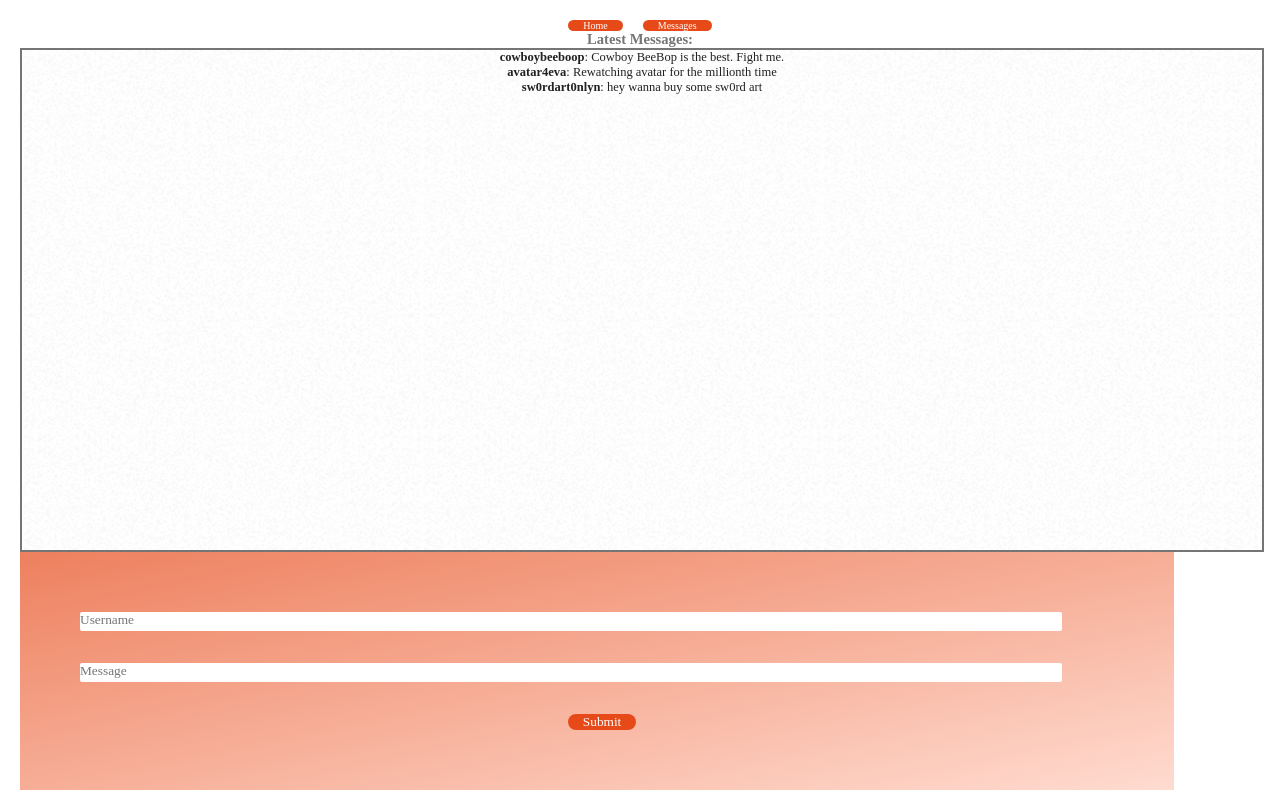
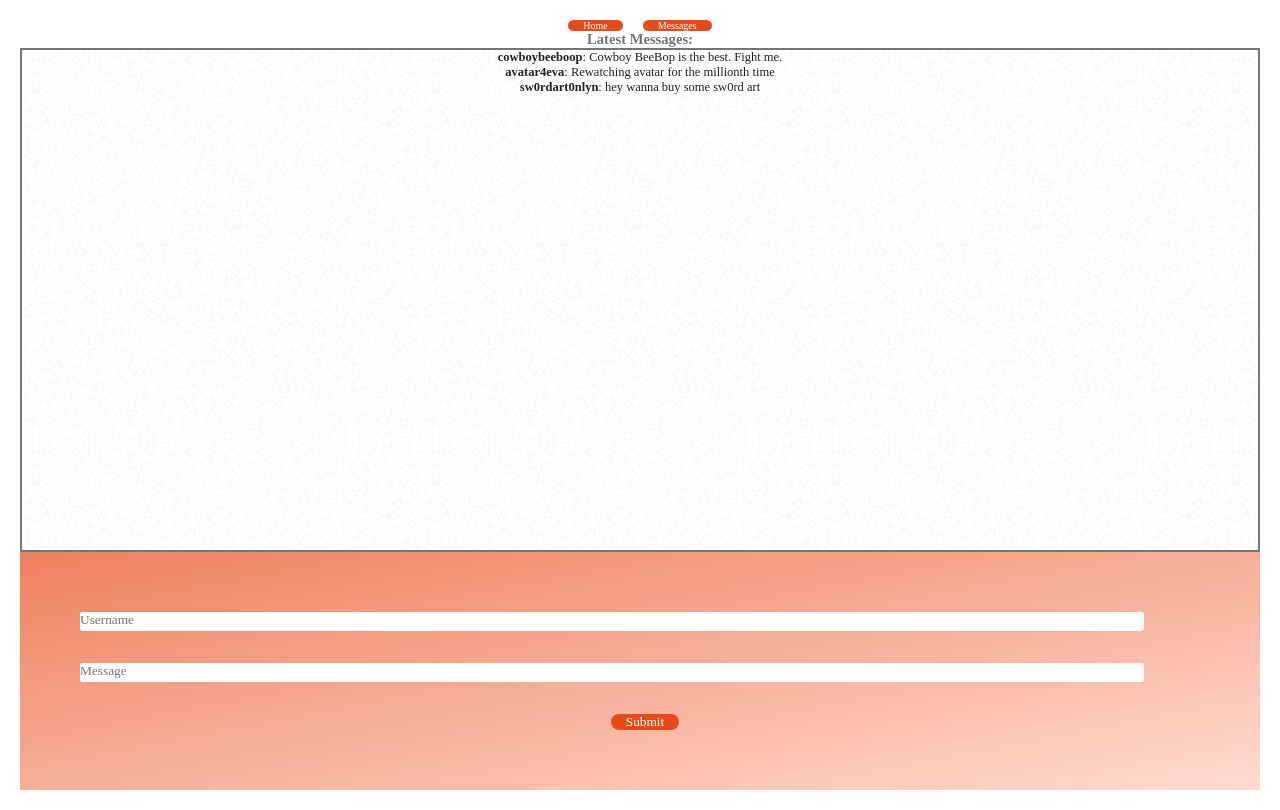
Before and after one commit to Jordeks/anime-mac, a React (Create React App) app: page /messages in a window 1280 px wide. Built offline with nearby package versions, Linux system fonts and the light colour scheme; a web font is replaced by a local one.

Commit message:
adds css styling to messages page

```diff
--- a/src/index.css
+++ b/src/index.css
@@ -120,7 +120,7 @@ html {
     color: #212121;
     background-image: url(./img/so-white.png);
     height: 50rem;
-    width: 100%;
+    width: auto;
     border: 2px solid #757575;
   }
 
@@ -139,7 +139,7 @@ html {
 
   .submit-message-form {
     background-image: linear-gradient(to right bottom, rgba(230, 74, 25, 0.7), rgba(255, 204, 188, 0.7));
-    width: 83.4%;
+    width: auto;
     padding: 6rem;
     color: #757575;
   }
@@ -185,7 +185,3 @@ html {
         visibility: hidden;
         transform: translateY(-4rem);
   }
-
-  .btn-medium {
-
-  }
```
